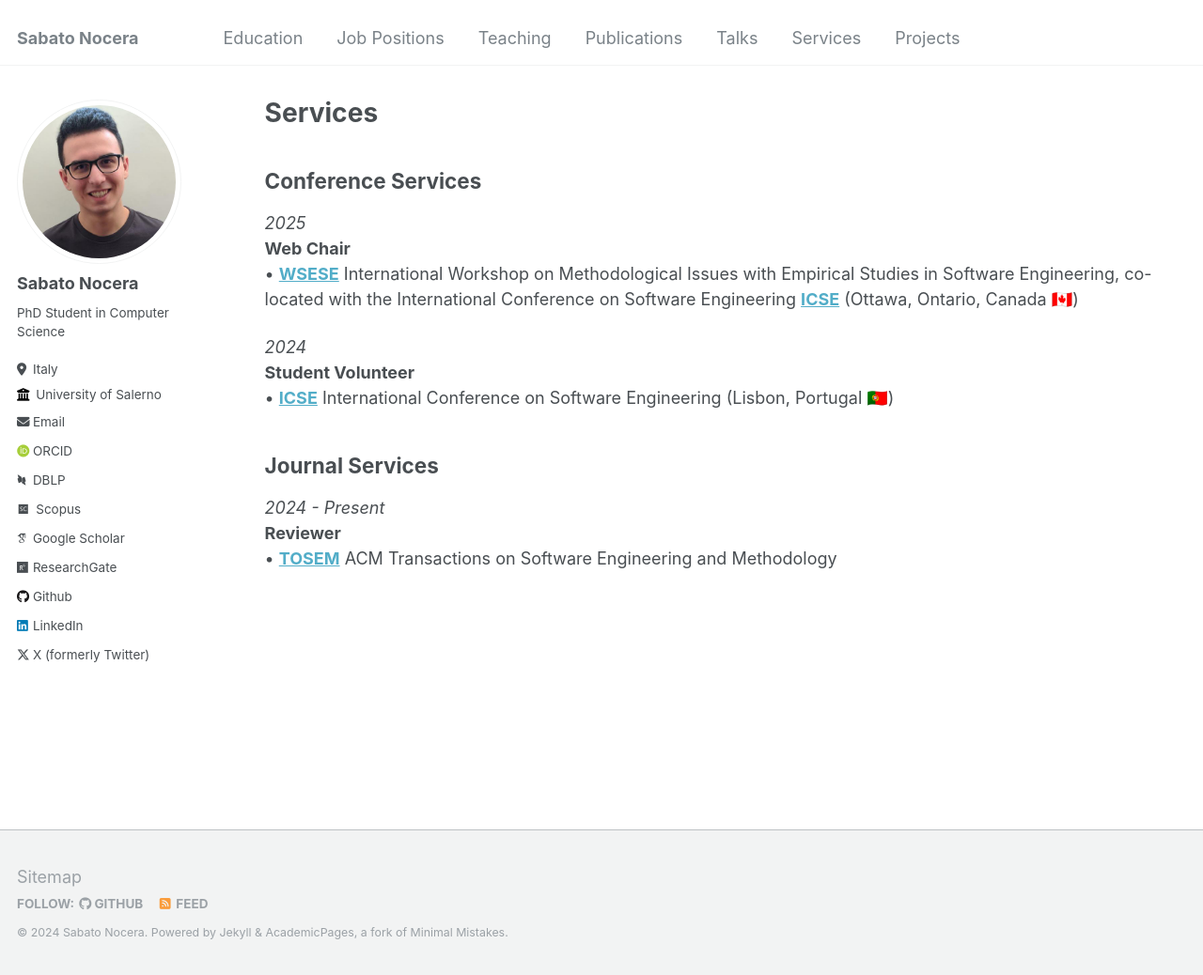
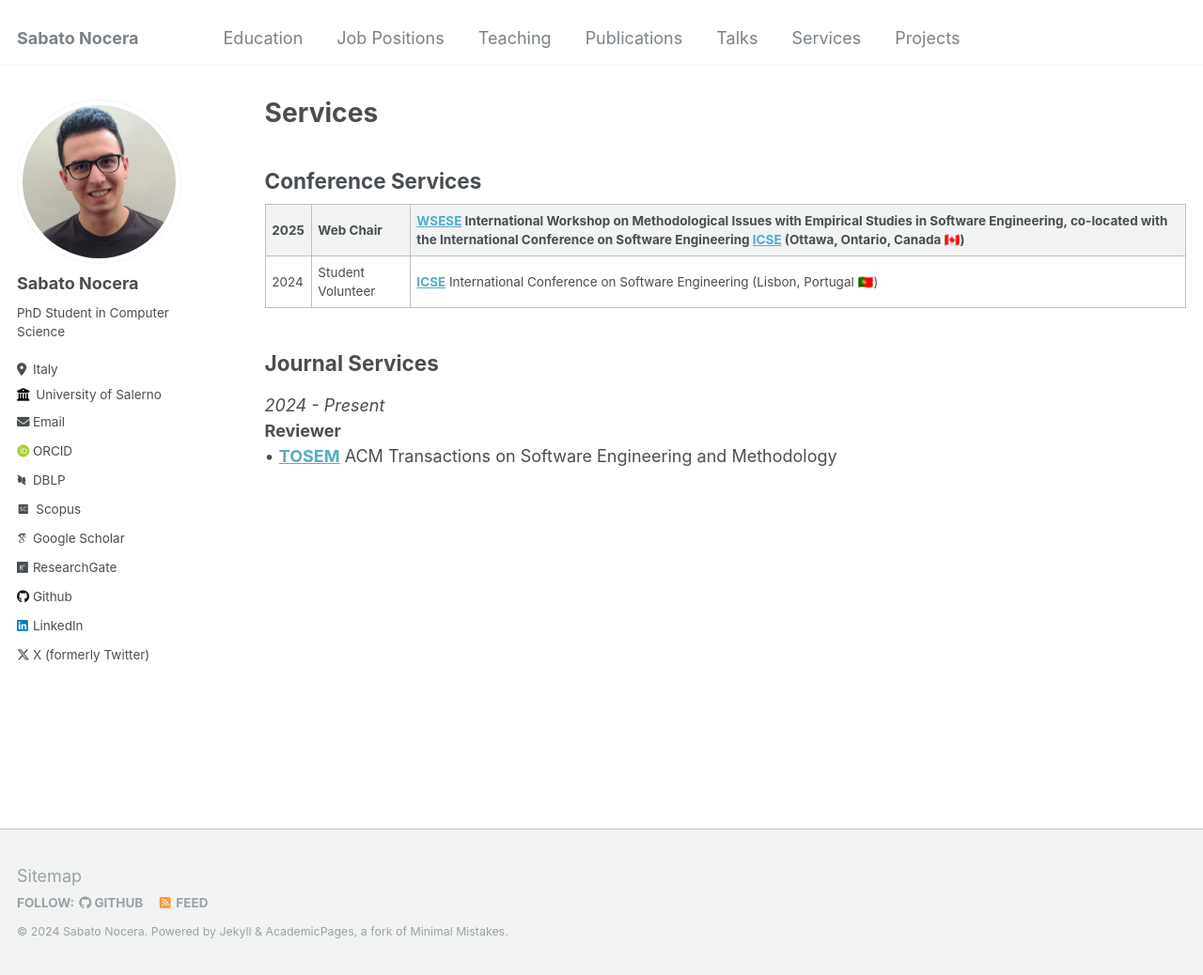
Before and after one commit to sabato-nocera/sabato-nocera.github.io, a Jekyll site: the page built from _pages/services.md, in a window 1280 px wide and 1038 px high. Shown: the whole window at 94% size. Built offline with Jekyll 4.4.1, drawn with Linux system fonts in a browser that asks for light colours; some web fonts are replaced.

Commit message:
Update services.md

```diff
--- a/_pages/services.md
+++ b/_pages/services.md
@@ -4,16 +4,13 @@ title: "Services"
 permalink: /services/
 author_profile: true
 ---
+## Conference Services
+
+| 2025 | Web Chair         | [**WSESE**](https://conf.researchr.org/home/icse-2025/wsese-2025) International Workshop on Methodological Issues with Empirical Studies in Software Engineering, co-located with the International Conference on Software Engineering [**ICSE**](https://conf.researchr.org/home/icse-2025) (Ottawa, Ontario, Canada 🇨🇦) |
+|------|-------------------|--------------------------------------------------------------------------------------------------------------------------------------------------------------------------------------------------------------|
+| 2024 | Student Volunteer | [**ICSE**](https://conf.researchr.org/home/icse-2024) International Conference on Software Engineering (Lisbon, Portugal 🇵🇹)                                                                                                                       |
+
 <!--
-{% include base_path %}
-
-{% for post in site.services reversed %}
-  {% include archive-single.html  %}
-{% endfor %} -->
-
-
-
-## Conference Services
 
 _2025<br/>_
 **Web Chair**<br/>
@@ -22,7 +19,7 @@ _2025<br/>_
 _2024<br/>_
 **Student Volunteer**<br/>
 • [**ICSE**](https://conf.researchr.org/home/icse-2024) International Conference on Software Engineering (Lisbon, Portugal 🇵🇹)<br/>
-
+  -->
 
 
 ## Journal Services
```
